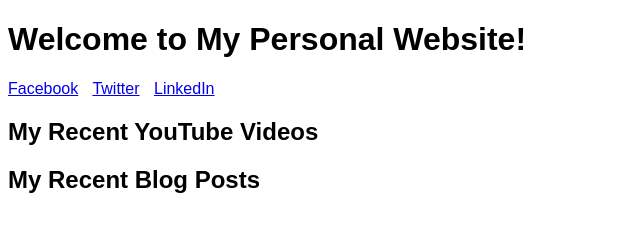
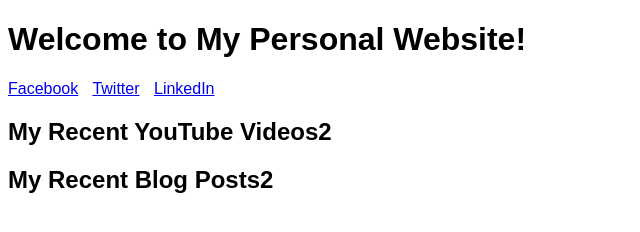
Before and after one commit to yogeshswdev/yogeshswdev.github.io, a plain HTML site: page index.html in a window 1280 px wide. Shown: the full height of the page, 0-640 px from the left. Drawn offline with Linux system fonts and the light colour scheme.

Commit message:
Update index.html
2

```diff
--- a/index.html
+++ b/index.html
@@ -27,12 +27,12 @@
     </div>
 
     <div id="youtube-videos">
-        <h2>My Recent YouTube Videos</h2>
+        <h2>My Recent YouTube Videos2</h2>
         <!-- YouTube videos will be added here -->
     </div>
 
     <div id="blog-posts">
-        <h2>My Recent Blog Posts</h2>
+        <h2>My Recent Blog Posts2</h2>
         <!-- Blog posts will be added here -->
     </div>
 
```
